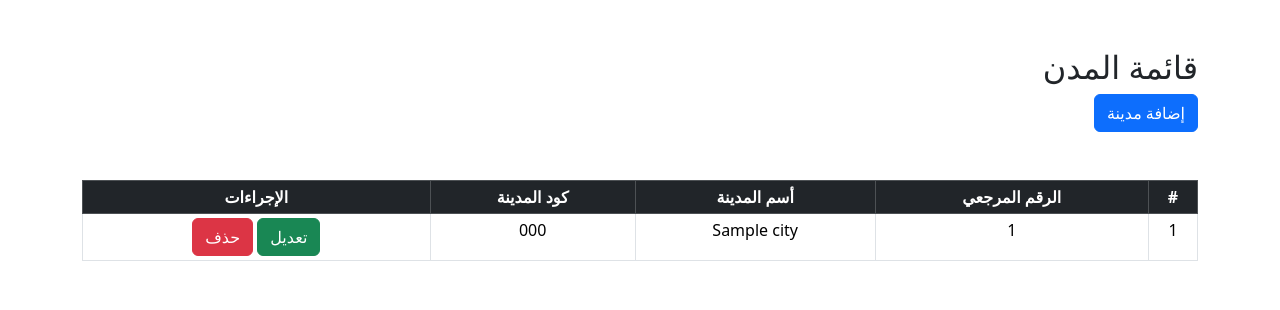
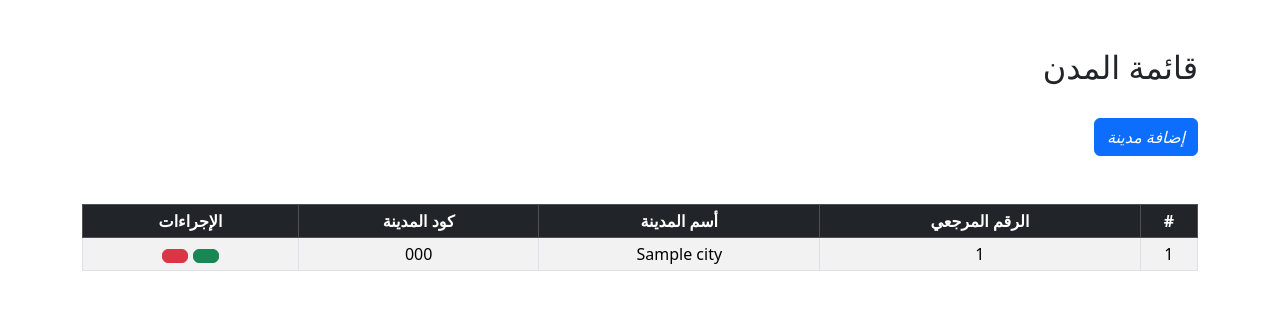
Before and after one commit to musamer/servaySystem, a PHP site: the page made by app/views/cities/display.view.php in a window 1280 px wide. Shown: the top 310 px of the page. Run offline with PHP 8.4, Linux system fonts and the light colour scheme; the template is opened without the code that fills it: most values are stand-ins (such as "Sample title", 1, 10 or a date in 2020); some libraries are stand-ins or nearby versions.

Commit message:
final uplode

```diff
--- a/app/controllers/Home.php
+++ b/app/controllers/Home.php
@@ -27,7 +27,7 @@ class Home
 	{
 		$text = 'السلام عليكم ورحمة الله وبركاته%0Aنفيدكم بأنه تم قبولكم لحضور دورة تطبيقات الذكاء الاصطناعي والتي ستقام اليوم الإثنين الموافق 25 مارس 2024م، في تمام الساعة 10:00مساءً وحتى الساعة 2:00 صباحًا بتوقيت المملكة العربية السعودية وستستمر الدورة لمدة ثلاث أيام وستفتح القاعة من الساعة 09:30 علمًا بانه سيسمح فقط بدخول القاعة للأشخاص المسجلين اسمهم الثلاثي المرجو تأكيد حضوركم ليتم ارسال رابط القاعة لكم.%0Aوإذا لم يتسن لكم حضور البرنامج التدريبي، نأمل إبلاغنا من خلال إرسال رسالة إلى البريد الإلكتروني: info@madinahdig.com%0Aكما نسعد ونتشرف بخدمتكم في أي وقت بالرد على استفساراتكم وتقديم الدعم.%0Aمع وافر التحية والتقدير%0Aإدارة جمعية رقمية';
 
-		$dat = new \Model\Data;
+  		$dat = new \Model\Data;
 		$dat->limit = 50;
 		$dat->order_column = 'time';
 		$dat->order_type = 'ASC';
--- a/app/views/cities/display.view.php
+++ b/app/views/cities/display.view.php
@@ -10,43 +10,45 @@
 
 <body>
     <div class="container my-5">
-        <div class="col">
-            <h2>قائمة المدن</h2>
-            <a class="btn btn-primary" href="<?= ROOT ?>/cities/add" role="button">إضافة مدينة</a>
+
+        <h2>قائمة المدن</h2> <br>
+        <a class="btn btn-primary" href="<?= ROOT ?>/cities/add" role="button">
+            <i class='bx bx-plus-circle'> إضافة مدينة </i></a>
+
     </div>
-    </div>
+
     <div class="container container-sm">
-        <div>
-            <table class="table table-bordered text-center table-sm table-responsive">
+
+        <table class="table table-bordered text-center table-sm table-responsive  table-striped">
             <thead class="table-dark">
-                    <th>#</th>
-                    <th style="width:auto">الرقم المرجعي</th>
-                    <th style="width:auto">أسم المدينة</th>
-                    <th style="width:auto">كود المدينة</th>
-                    <th style="width:auto">الإجراءات</th>
+                <th style="color:white">#</th>
+                <th style="color:white">الرقم المرجعي</th>
+                <th style="color:white">أسم المدينة</th>
+                <th style="color:white">كود المدينة</th>
+                <th style="color:white">الإجراءات</th>
             </thead>
             <tbody>
-                    <?php foreach ($cities as $row): ?>
+            <?php if(!empty($cities)):?>
+                <?php foreach ($cities as $row) : ?>
                     <tr>
                         <td><?= $no++ ?></td>
                         <td><?= $row->city_id ?></td>
                         <td><?= $row->city_name ?></td>
                         <td><?= $row->city_code ?></td>
                         <td>
-                                <a href="<?= ROOT ?>/cities/edit/<?=base64_encode($row->city_id)?>" class='btn btn-success'>تعديل</a>
-                                <a href="<?= ROOT ?>/cities/delete/<?=base64_encode($row->city_id)?>" class='btn btn-danger'>حذف</a>
+                            <a href="<?= ROOT ?>/cities/edit/<?= base64_encode($row->city_id) ?>" class='btn btn-success'>
+                            <i class='bx bxs-edit'></i> </a>
+                            <a href="<?= ROOT ?>/cities/delete/<?= base64_encode($row->city_id) ?>" class='btn btn-danger confirm'>
+                            <i class='bx bxs-trash'> </i></a>
                         </td>
                     </tr>
-
-
                 <?php endforeach ?>
+                <?php else:?>
+                <h8 style="color: red"> لا توجد بيانات - يرجى إضافة مدينة </h8>
+                 <?php endif;?>
 
             </tbody>
         </table>
-        </div>
-    </div>
-
-
 
     </div>
 
--- a/app/views/cities/edit.view.php
+++ b/app/views/cities/edit.view.php
@@ -21,11 +21,11 @@
                      value="<?=$cityData->city_name?>" placeHolder="إسم المدينة" require="required"><br>
                     <input class="form-control" name="city_code" type="text"
                      value="<?=$cityData->city_code?>" placeHolder="كود المدينة مثل 'MED'"><br>
-                    <input class="btn btn-success btn_block" name="btn_edit_city" type="submit" value="حفظ التعديلات" />
-                    <input class="btn btn-danger btn_block" name="btn_canceledit_city" type="submit" value="إلغاء التعديلات" />
+                    <input class="btn btn-success btn_block"  type="submit" value="حفظ التعديلات" />
+                    <a class="btn btn-danger btn_block" href="<?= ROOT ?>/cities"> إلغاء التعديلات </a>
                 </form>
                 <?php else:?>
-                <h1>لا توجد بيانات</h1>
+                <h5 style="color: red"> هذه المدينة غير موجودة </h5>
                  <?php endif;?>
             </div>
 
```
Also changed, not shown: app/controllers/Cities.php (+48 -23 lines), app/models/Cities.php (+0 -20 lines), app/views/cities/add.view.php (+6 -4 lines), public/assets/js/main.js. Lines whose indentation alone changed are shown as unchanged.
